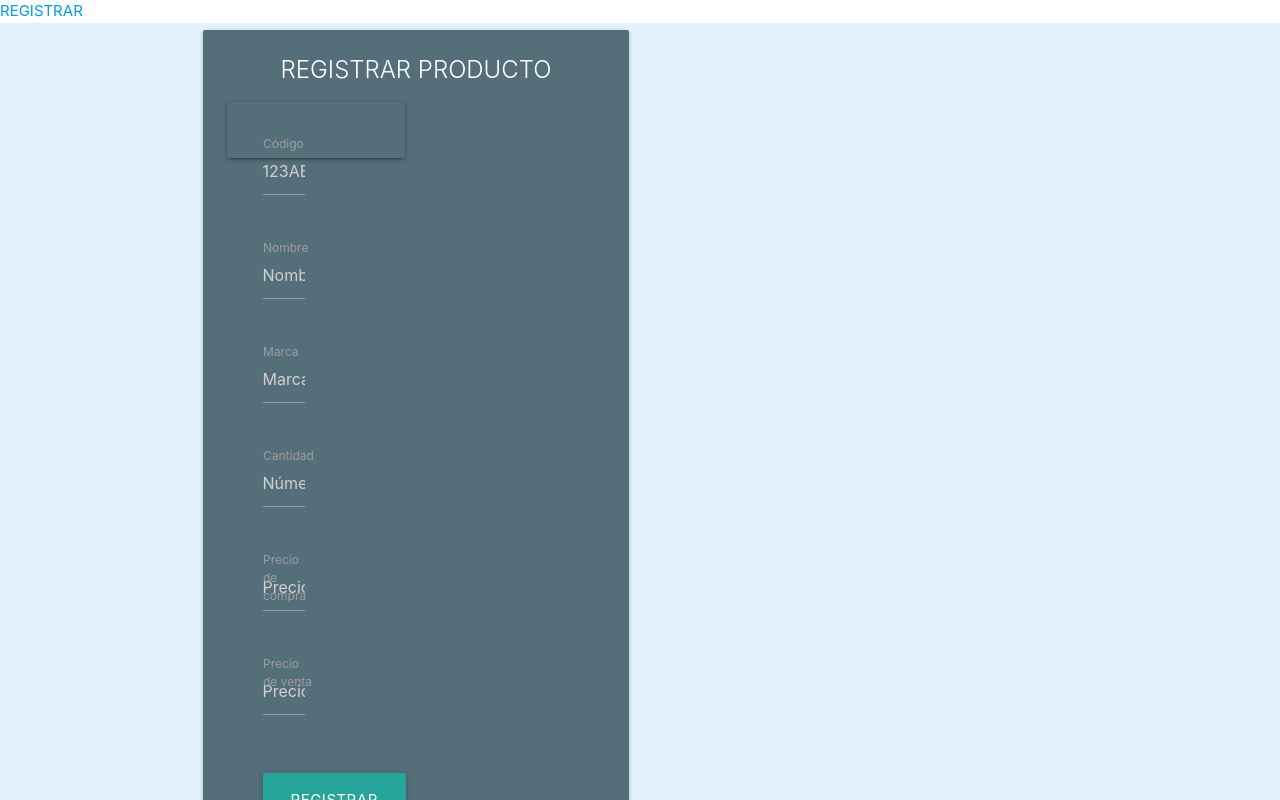
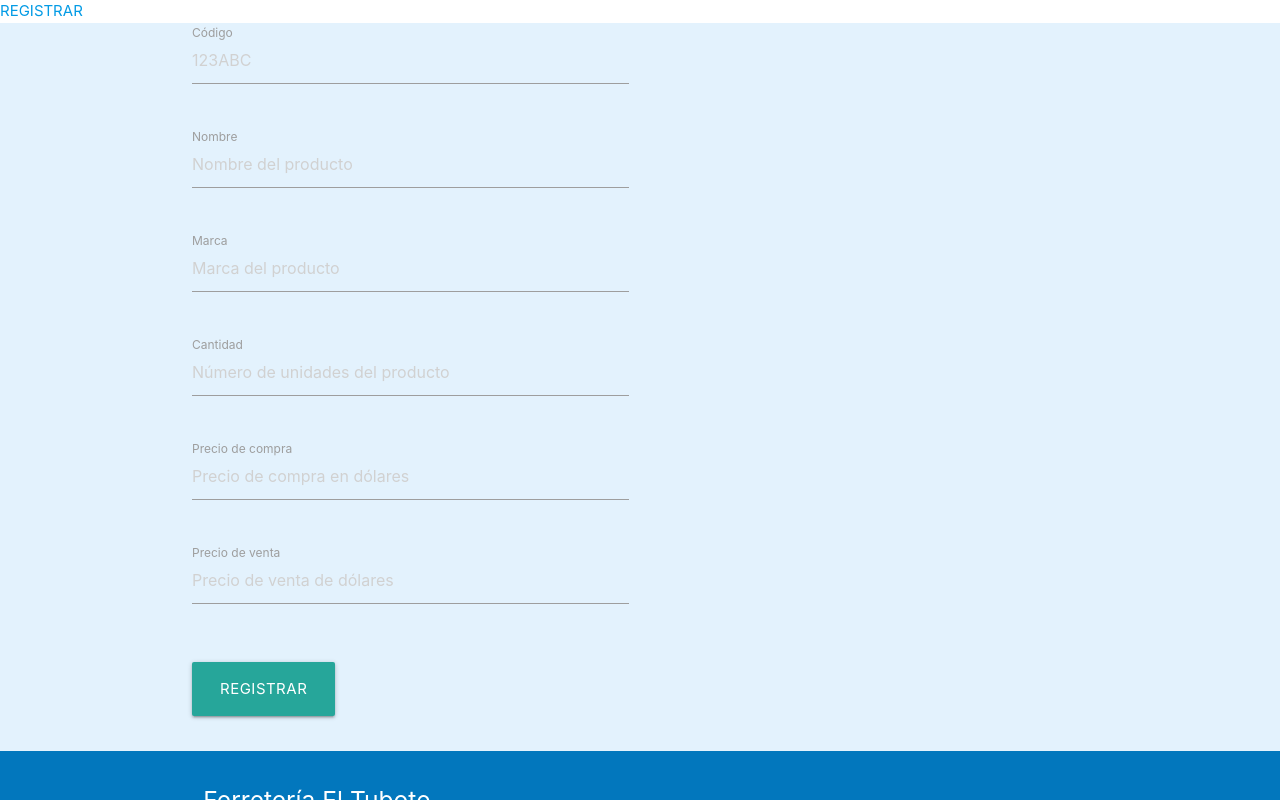
Before and after one commit to victoralonsopacha/dise-o_final, an Angular app in the folder ferreteria1/: page /registrar in a window 1280 px wide. Shown: the top 800 px of the page. Built offline with nearby package versions, Linux system fonts and the light colour scheme.

Commit message:
cambio en el componente.html de registrar

```diff
--- a/ferreteria1/src/app/components/registrar/registrar.component.html
+++ b/ferreteria1/src/app/components/registrar/registrar.component.html
@@ -1,21 +1,12 @@
 <body>
 
-  <div class="container">
-<div class="row">
-    <div class="col s12 m6">
-      <div class="card blue-grey darken-1">
-        <div class="card-content white-text">
-          <span class="card-title" style="text-align:center">REGISTRAR PRODUCTO</span>
+<div class="container">
 
 
-          <div class="row">
-              <div class="col s12 m6">
-                <div class="card blue-grey darken-1">
-                  <div class="card-content white-text">
-                    <span class="card-title" ></span>
+
+
                     <form class="col s12">
                         <div class="row">
-
                           <div class="input-field col s6">
                             <input placeholder="123ABC" id="first_name" type="text" class="validate">
                             <label for="first_name">Código</label>
@@ -57,18 +48,8 @@
                           </div>
                         </div>
                       </form>
-                  </div>
-
-                </div>
-              </div>
-            </div>
 
 
-
-        </div>
-      </div>
-    </div>
-  </div>
 
 </div>
 
@@ -87,4 +68,5 @@
         </div>
       </div>
     </footer>
+
 </body>
```
